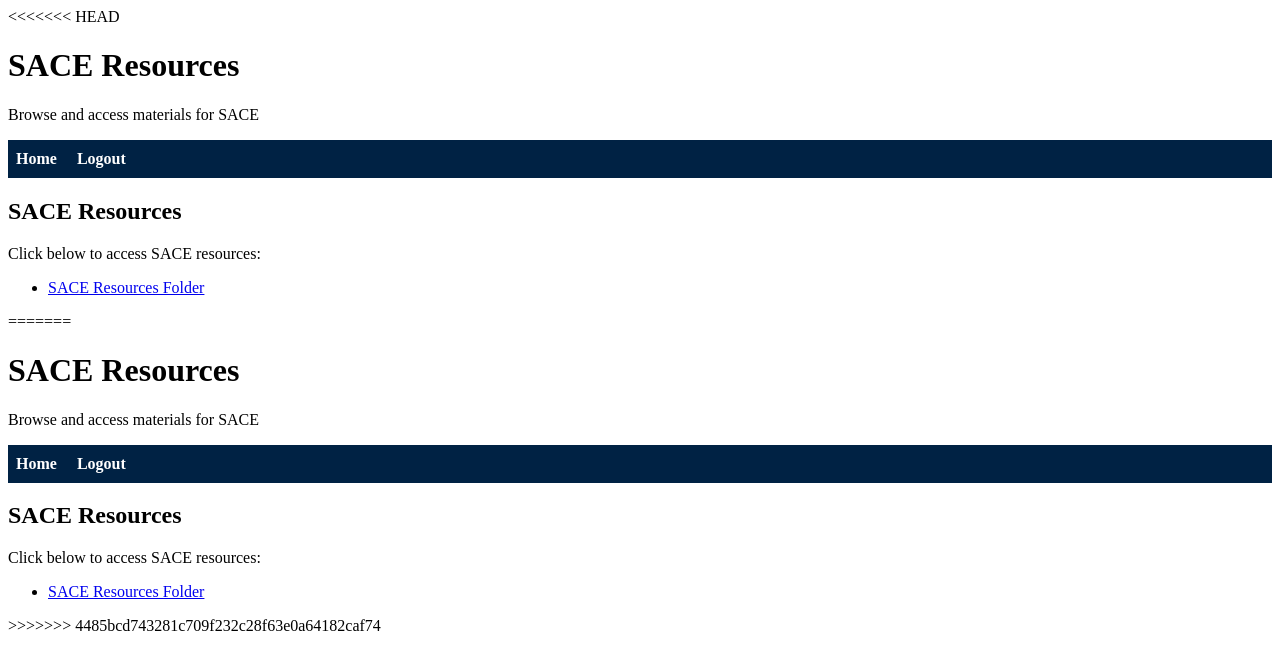
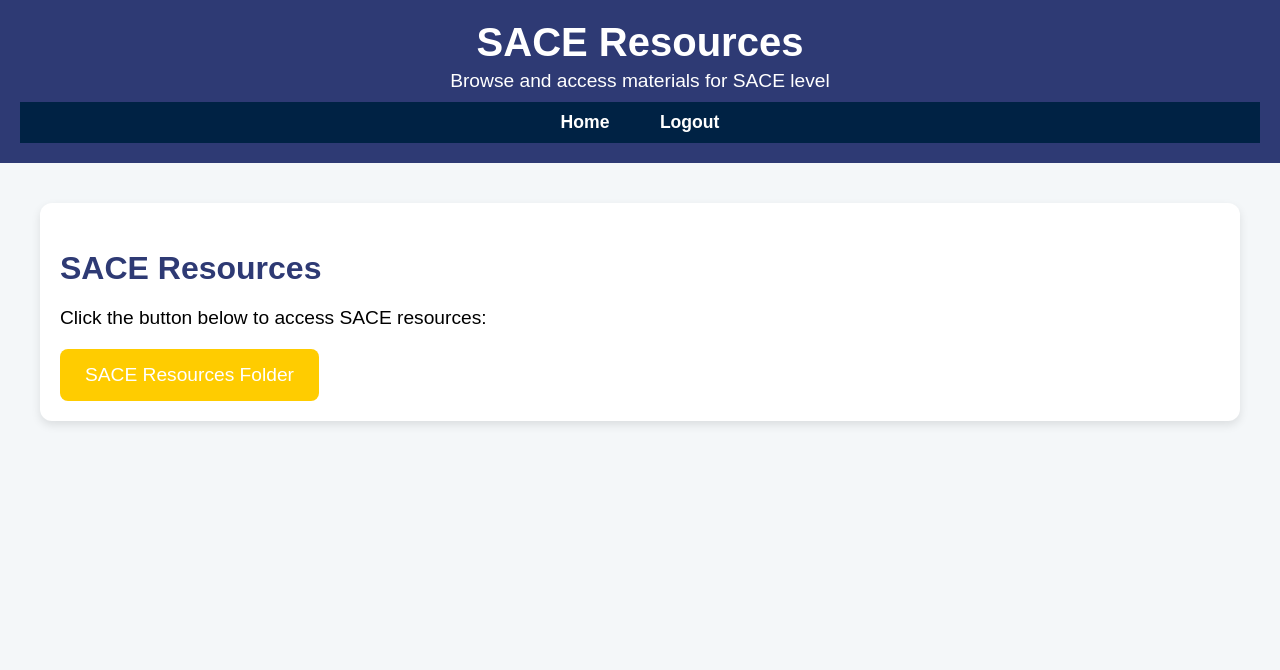
Before and after one commit to SoanChiri/soanchirhi-website, a plain HTML site: page sace_resources.html in a window 1280 px wide. Drawn offline with Linux system fonts and the light colour scheme.

Commit message:
Update sace_resources.html

```diff
--- a/sace_resources.html
+++ b/sace_resources.html
@@ -1,4 +1,3 @@
-<<<<<<< HEAD
 <!DOCTYPE html>
 <html lang="en">
 <head>
@@ -6,12 +5,94 @@
     <meta name="viewport" content="width=device-width, initial-scale=1.0">
     <title>SACE Resources - Soan Chirhi School</title>
     <link rel="stylesheet" href="styles/main.css"> <!-- Add custom CSS here -->
+    <style>
+        body {
+            font-family: 'Arial', sans-serif;
+            background-color: #f4f7f9;
+            margin: 0;
+            padding: 0;
+        }
+
+        header {
+            background-color: #2e3a74;
+            color: white;
+            text-align: center;
+            padding: 20px;
+        }
+
+        header h1 {
+            margin: 0;
+            font-size: 2.5em;
+        }
+
+        header p {
+            margin: 5px 0;
+            font-size: 1.2em;
+        }
+
+        .nav-bar {
+            margin-top: 10px;
+        }
+
+        .nav-bar a {
+            color: #fff;
+            margin: 0 15px;
+            text-decoration: none;
+            font-size: 1.1em;
+        }
+
+        .nav-bar a:hover {
+            text-decoration: underline;
+        }
+
+        .resource-container {
+            margin: 40px;
+        }
+
+        .resource-section {
+            background-color: #ffffff;
+            padding: 20px;
+            border-radius: 12px;
+            box-shadow: 0 4px 10px rgba(0, 0, 0, 0.1);
+        }
+
+        .resource-section h2 {
+            color: #2e3a74;
+            font-size: 2em;
+            margin-bottom: 20px;
+        }
+
+        .resource-section p {
+            font-size: 1.2em;
+            margin-bottom: 20px;
+        }
+
+        .resource-button {
+            display: inline-block;
+            padding: 15px 25px;
+            background-color: #ffcc00;
+            color: white;
+            font-size: 1.2em;
+            text-align: center;
+            text-decoration: none;
+            border-radius: 8px;
+            transition: background-color 0.3s ease;
+        }
+
+        .resource-button:hover {
+            background-color: #e6b800;
+        }
+
+        .resource-button:active {
+            background-color: #b38f00;
+        }
+    </style>
 </head>
 <body>
     <!-- HEADER -->
     <header>
         <h1>SACE Resources</h1>
-        <p>Browse and access materials for SACE</p>
+        <p>Browse and access materials for SACE level</p>
         <nav class="nav-bar">
             <a href="index.html">Home</a>
             <a href="student_login.html">Logout</a>
@@ -22,46 +103,9 @@
     <div class="resource-container">
         <div class="resource-section">
             <h2>SACE Resources</h2>
-            <p>Click below to access SACE resources:</p>
-            <ul>
-                <!-- Link to SACE Google Drive Folder -->
-                <li><a href="https://drive.google.com/drive/folders/1HhjpZ2_psDZuxGeBuk4Ibu2F8amXGyij?usp=sharing" target="_blank">SACE Resources Folder</a></li>
-            </ul>
+            <p>Click the button below to access SACE resources:</p>
+            <a href="https://drive.google.com/drive/folders/1HhjpZ2_psDZuxGeBuk4Ibu2F8amXGyij?usp=sharing" class="resource-button" target="_blank">SACE Resources Folder</a>
         </div>
     </div>
 </body>
 </html>
-=======
-<!DOCTYPE html>
-<html lang="en">
-<head>
-    <meta charset="UTF-8">
-    <meta name="viewport" content="width=device-width, initial-scale=1.0">
-    <title>SACE Resources - Soan Chirhi School</title>
-    <link rel="stylesheet" href="styles/main.css"> <!-- Add custom CSS here -->
-</head>
-<body>
-    <!-- HEADER -->
-    <header>
-        <h1>SACE Resources</h1>
-        <p>Browse and access materials for SACE</p>
-        <nav class="nav-bar">
-            <a href="index.html">Home</a>
-            <a href="student_login.html">Logout</a>
-        </nav>
-    </header>
-
-    <!-- RESOURCE CONTAINER -->
-    <div class="resource-container">
-        <div class="resource-section">
-            <h2>SACE Resources</h2>
-            <p>Click below to access SACE resources:</p>
-            <ul>
-                <!-- Link to SACE Google Drive Folder -->
-                <li><a href="https://drive.google.com/drive/folders/1HhjpZ2_psDZuxGeBuk4Ibu2F8amXGyij?usp=sharing" target="_blank">SACE Resources Folder</a></li>
-            </ul>
-        </div>
-    </div>
-</body>
-</html>
->>>>>>> 4485bcd743281c709f232c28f63e0a64182caf74
```
